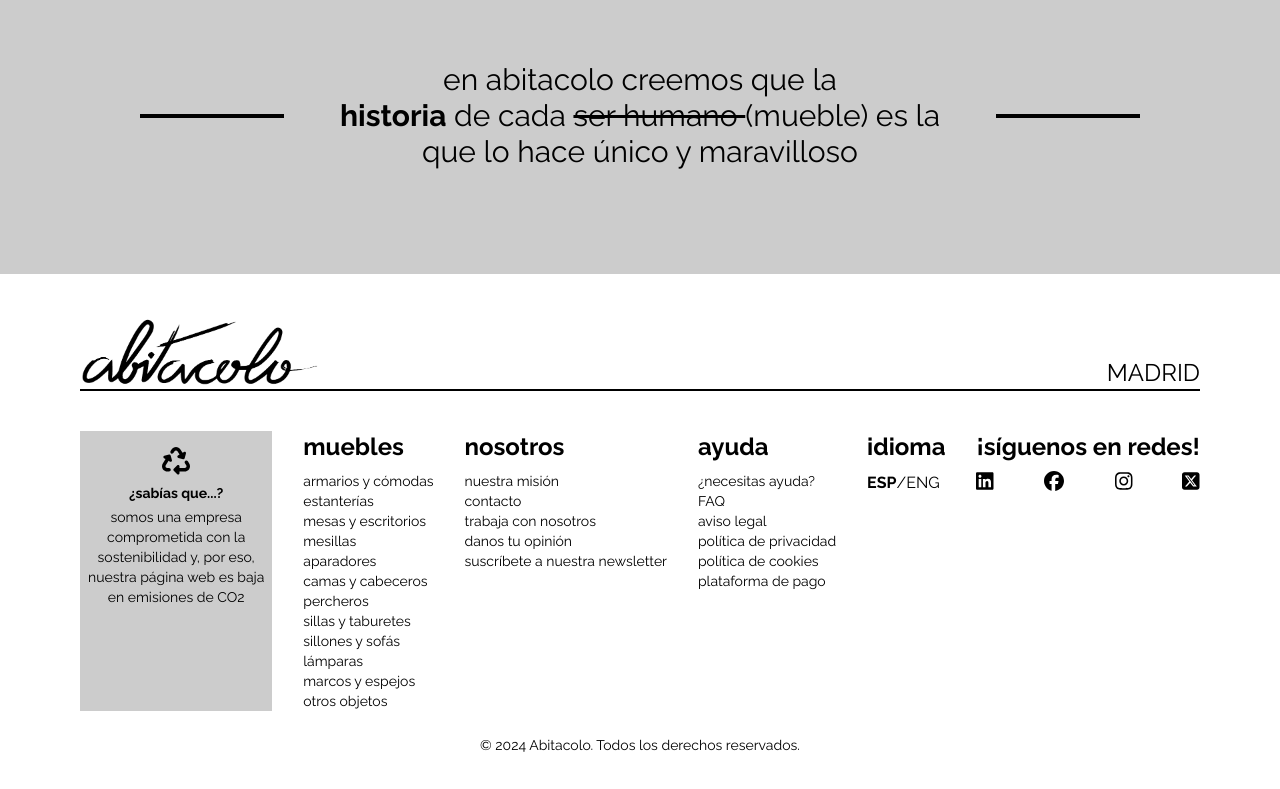
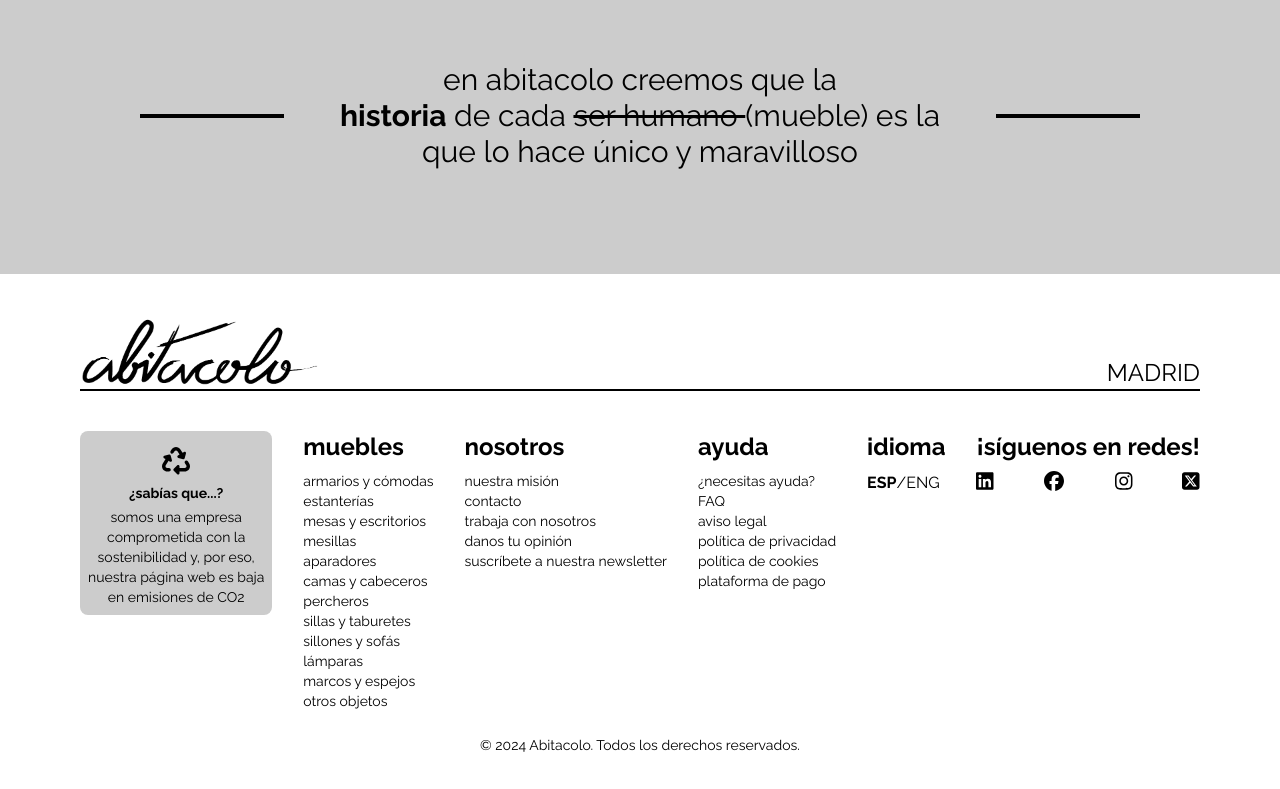
Before and after one commit to 4GeeksAcademy/abitacolo-front-, a React (Vite) app: page / in a window 1280 px wide. Shown: the part 2227-3016 px from the top of the page. Built offline with nearby package versions, Linux system fonts and the light colour scheme; no server answers.

Commit message:
ajustes footer

```diff
--- a/src/components/FooterBody.jsx
+++ b/src/components/FooterBody.jsx
@@ -40,7 +40,7 @@ const FooterBody = ({ isModal = false }) => {
         <p className="place-self-end text-xl sm:text-2xl">MADRID</p>
       </div>
       <div className={contentClass}>
-        <div className="flex flex-col items-center text-sm text-center dark:bg-abitacoloGrayShadow bg-abitacoloGray pt-4 px-2 dark:text-white">
+        <div className="flex flex-col items-center h-fit text-sm text-center dark:bg-abitacoloGrayShadow bg-abitacoloGray pt-4 rounded-lg p-2 dark:text-white">
           <FontAwesomeIcon icon={faRecycle} size="2xl" className="mb-2" />
           <span className="font-bold mb-1">{t("footer.recycleOne")}</span>
           <Markdown>{t("footer.recycleTwo")}</Markdown>
--- a/src/context/flux.jsx
+++ b/src/context/flux.jsx
@@ -124,6 +124,7 @@ const getState = ({ getStore, getActions, setStore }) => {
             throw new Error(`HTTP error! status: ${response.status}`);
           const data = await response.json();
           console.log(data);
+          nav;
         } catch (error) {
           console.log(error);
         }
```
